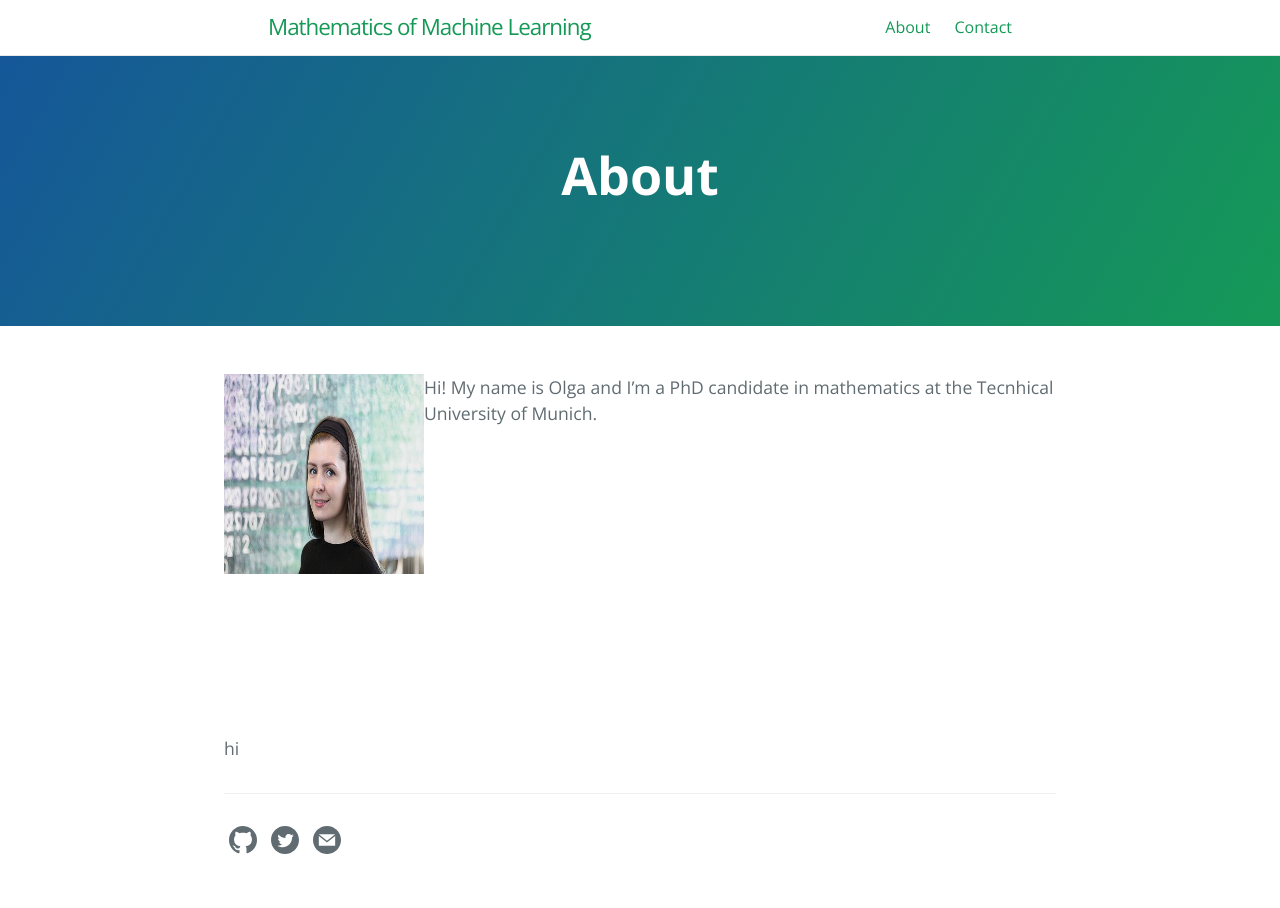
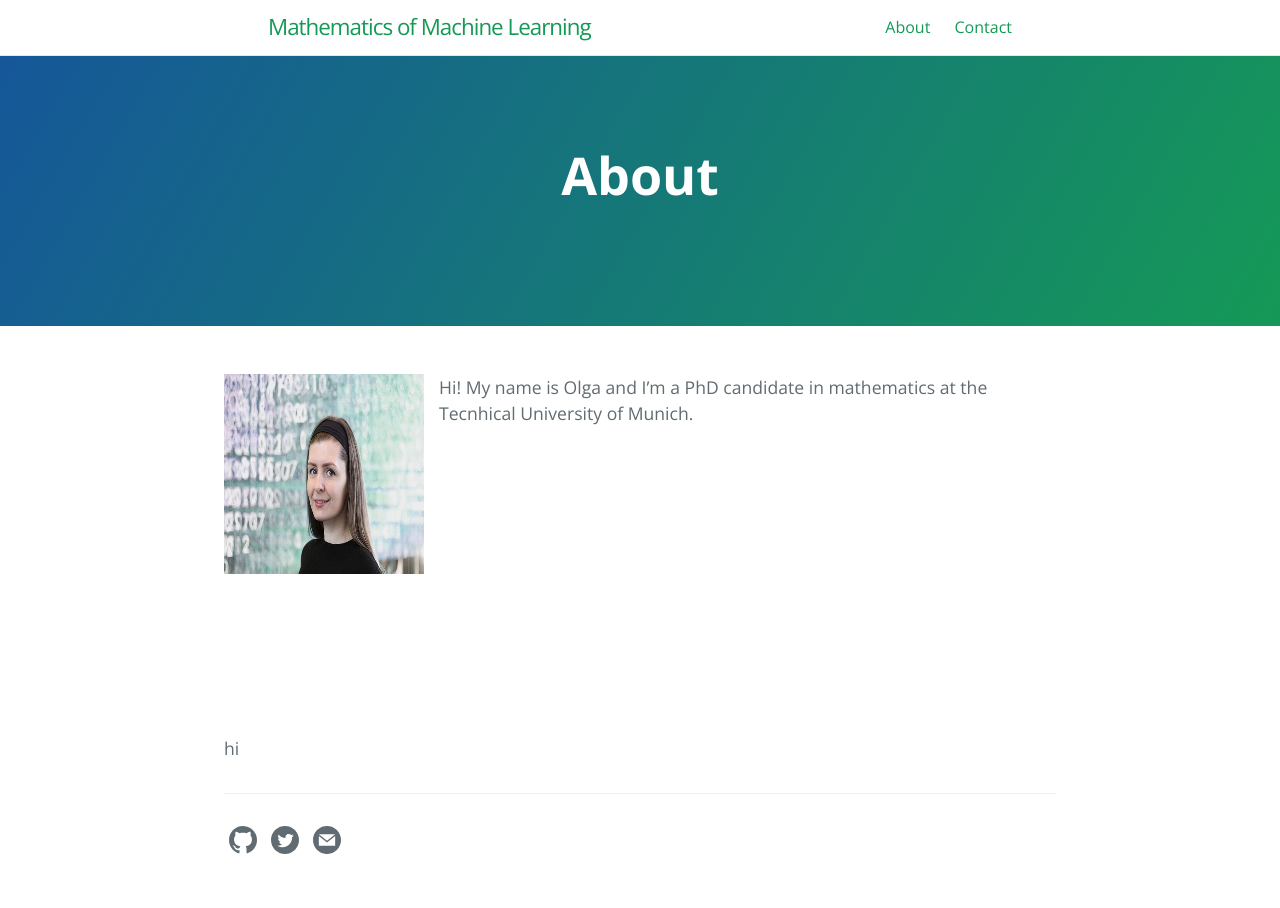
Before and after one commit to olgagraf/olgagraf.github.io, a Jekyll site: the page built from about.md, in a window 1280 px wide. Built offline with Jekyll 4.4.1, drawn with Linux system fonts in a browser that asks for light colours.

Commit message:
Update about.md

```diff
--- a/about.md
+++ b/about.md
@@ -7,7 +7,7 @@
 order: 0
 ---
 
-<img align="left" src="assets/images/numbers14.jpg" width="200" height="200">
+<img align="left" src="assets/images/numbers14.jpg" width="200" height="200" id="hp">
 Hi! My name is Olga and I'm a PhD candidate in mathematics at the Tecnhical University of Munich.
 <br>
 <br>
```
